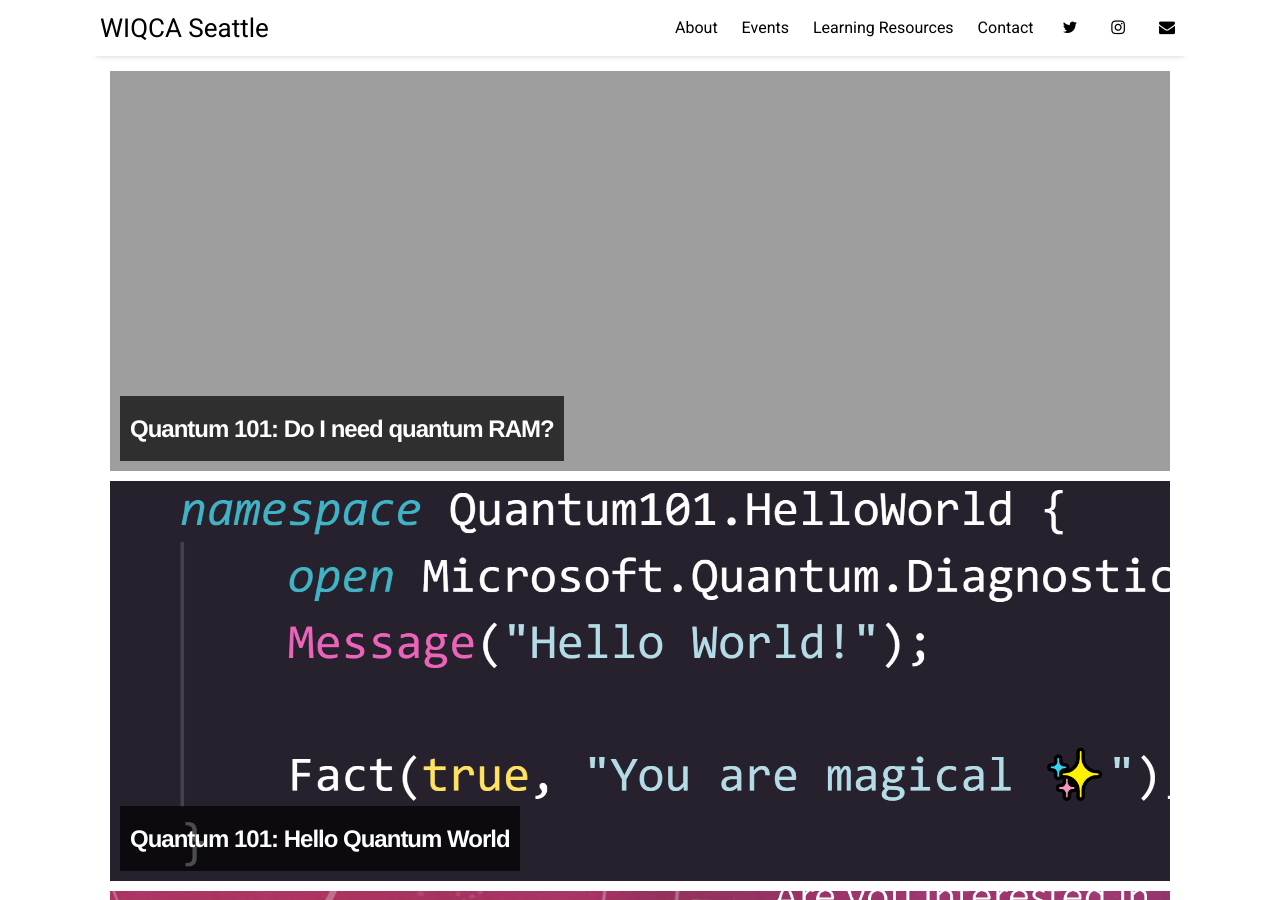
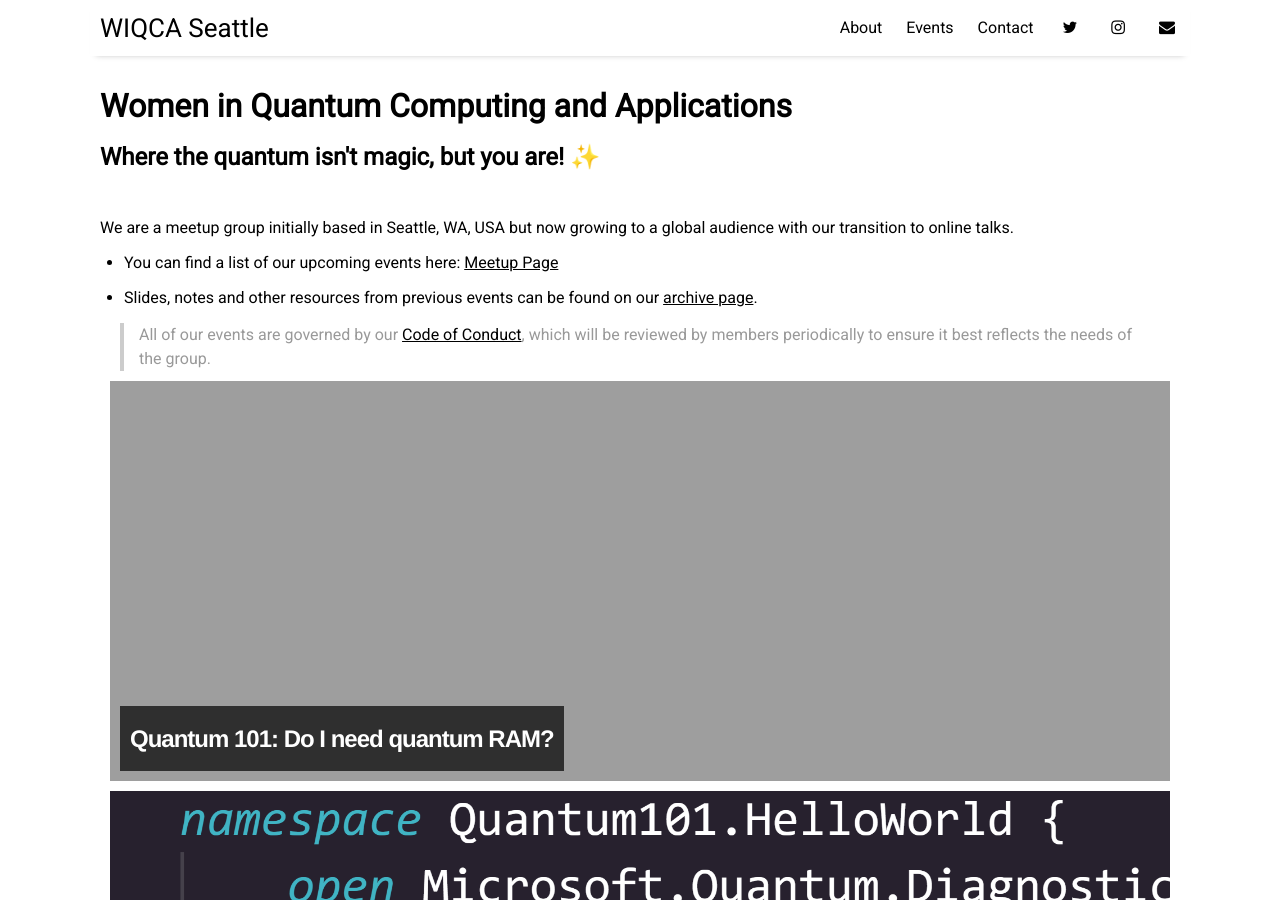
Before and after one commit to wiqca/wiqca, a Jekyll site: the page built from index.html, in a window 1280 px wide and 900 px high. Built offline with Jekyll 4.4.1, drawn with Linux system fonts in a browser that asks for light colours; nearby versions of some CDN libraries; the list of posts is cut into pages by our own code.

Commit message:
Fixing some formatting, adding google analytics

```diff
--- a/_data/settings.yml
+++ b/_data/settings.yml
@@ -4,12 +4,12 @@ disqus:
   disqus_shortname: 'wiqca-seattle'
 
 # If you are not using Google Analytics, please change 'google-ID' to an empty string
-google-ID: ''
+google-ID: 'UA-169034535-1'
 
 menu:
 - {name: 'About', folder: 'pages', file: 'about.html'}
 - {name: 'Events', folder: 'pages', file: 'events.html'}
-- {name: 'Learning Resources', folder: 'pages', file: 'resources.html'}
+#- {name: 'Learning Resources', folder: 'pages', file: 'resources.html'}
 - {name: 'Contact', folder: 'pages', file: 'contact.html'}
 
 # Available social icons are powered by Font Awesome, so you can use any icon that they offer
--- a/_layouts/home.html
+++ b/_layouts/home.html
@@ -2,6 +2,8 @@
 layout: default
 title: Home
 ---
+
+{{ content }}
 
 {% for post in paginator.posts %}
 
--- a/index.html
+++ b/index.html
@@ -2,13 +2,13 @@
 layout: home
 title: Home
 ---
-# Women in Quantum Computing and Applications
-## 🎉Welcome!🎉
-
-This is the website for the Women in Quantum Computing and Applications group in Seattle, WA.
-
-- You can find a list of our upcoming events here: [Meetup Page](https://www.meetup.com/wiqca-sea/)
-
-- All of our events are governed by our [Code of Conduct](code-of-conduct.md), which will be reviewed by members periodically to ensure it best reflects the needs of the group.
-
-- Slides, notes and other resources from previous events can be found on our [archive page](/_posts/archive.md).
+<h1>Women in Quantum Computing and Applications</h1>
+<h2>Where the quantum isn't magic, but you are! ✨</h2>
+<br>
+<br>
+We are a meetup group initially based in Seattle, WA, USA but now growing to a global audience with our transition to online talks.
+<ul>
+    <li>You can find a list of our upcoming events here: <a href="https://www.meetup.com/wiqca-sea/">Meetup Page</a></li>
+    <li>Slides, notes and other resources from previous events can be found on our <a href="{{ site.url }}{{ site.baseurl }}/_posts/archive.md">archive page</a>.</li>
+</ul>
+<blockquote>All of our events are governed by our <a href="{{ site.url }}{{ site.baseurl }}code-of-conduct.md">Code of Conduct</a>, which will be reviewed by members periodically to ensure it best reflects the needs of the group.</blockquote>
--- a/pages/events.html
+++ b/pages/events.html
@@ -2,7 +2,7 @@
 layout: page
 title: Events
 ---
-<div class="blockquote"><H3>For the most up-to-date listing of our events, please see our [Meetup Page](https://www.meetup.com/wiqca-sea/).</H3></div>
+<div class="blockquote"><H3>For the most up-to-date listing of our events, please see our <a href="https://www.meetup.com/wiqca-sea/">Meetup page</a>.</H3></div>
 
 {% for post in site.categories.events %}
   <a href="{{ site.github.url }}{{ post.url }}">
```
Also changed, not shown: pages/about.md (+1 -1 lines), pages/contact.md (line endings or trailing spaces).
